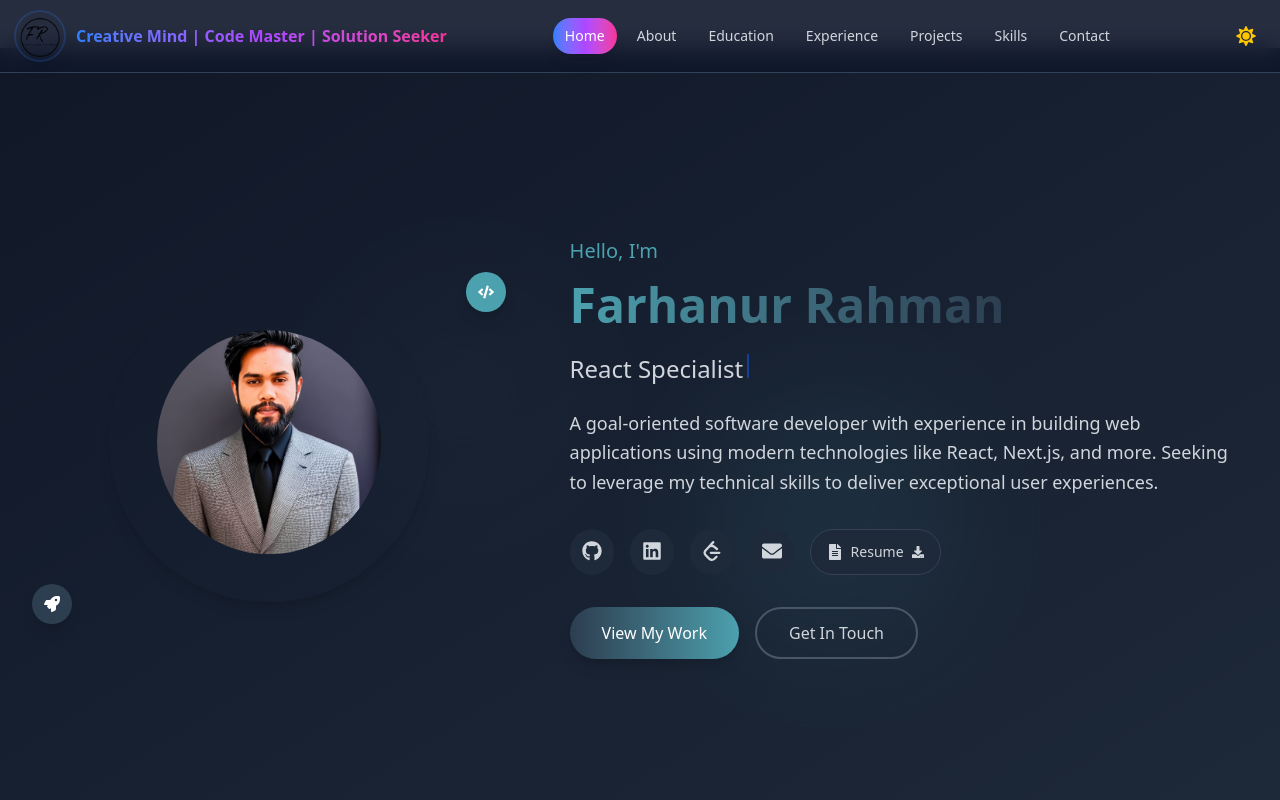
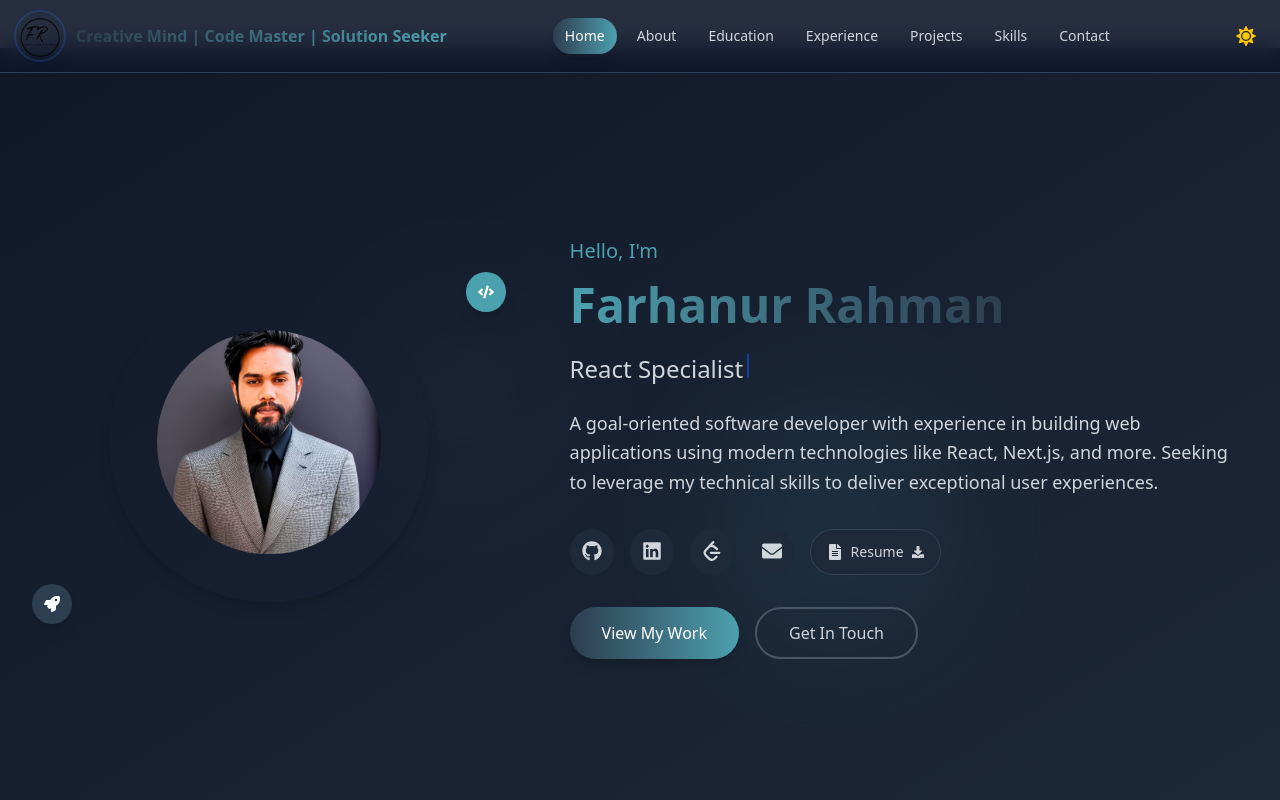
Before and after one commit to ezio421511/portfolio-front-lee, a React (Vite) app: page / in a window 1280 px wide. Shown: the top 800 px of the page. Built offline with nearby package versions, Linux system fonts and the light colour scheme.

Commit message:
update the navbar

```diff
--- a/src/components/Navbar.jsx
+++ b/src/components/Navbar.jsx
@@ -87,7 +87,7 @@ const Navbar = () => {
             />
             <div className="hidden sm:block">
               <span className="hidden sm:inline text-sm sm:text-base font-semibold
-                       bg-gradient-to-r from-blue-500 via-purple-500 to-pink-500
+                       bg-gradient-to-r from-[#2c3e50] to-[#4ca1af]
                        bg-clip-text text-transparent
                        animate-gradient-x">
                 Creative Mind | Code Master | Solution Seeker
@@ -105,8 +105,8 @@ const Navbar = () => {
                 className={`px-3 py-2 rounded-full text-sm font-medium transition-all duration-300 transform hover:scale-105 ${
                   activeSection === link.id
                     ? darkMode
-                      ? "bg-gradient-to-r from-blue-500 via-purple-500 to-pink-500 text-white shadow-lg"
-                      : "bg-gradient-to-r from-blue-500 via-purple-500 to-pink-500 text-white shadow-lg"
+                      ? "bg-gradient-to-r from-[#2c3e50] to-[#4ca1af] text-white shadow-lg"
+                      : "bg-gradient-to-r from-[#4ca1af] to-[#2c3e50]  text-white shadow-lg"
                     : darkMode
                     ? "text-gray-300 hover:text-white hover:bg-slate-800"
                     : "text-gray-600 hover:text-gray-900 hover:bg-gray-100"
```
